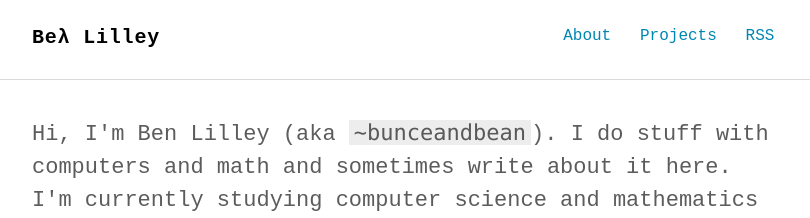
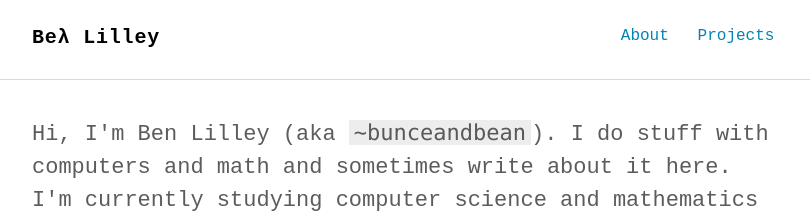
Before and after one commit to bunceandbean/bunceandbean.github.io, a Jekyll site: the page built from docs/index.html, in a window 1280 px wide. Shown: the top 218 px of the page, without its empty margins (232-1042 px from the left). Built offline with Jekyll 4.4.1, drawn with Linux system fonts in a browser that asks for light colours; some web fonts are replaced.

Commit message:
Removed RSS

```diff
--- a/blog_ideas.txt
+++ b/blog_ideas.txt
@@ -12,3 +12,4 @@
 * Python - the worst first language
 * The Cathedral, the Bizaar, and the Bizzare - A project retrospective
 * Fast inverse square root
+* Notes in textbooks (pepper, etc)
--- a/docs/_includes/nav.html
+++ b/docs/_includes/nav.html
@@ -5,7 +5,6 @@
     <ul class="navbar">
       <li><a href="{{ '/about' | prepend: site.baseurl | prepend: site.url }}">About</a></li>
       <li><a href="{{ '/projects' | prepend: site.baseurl | prepend: site.url }}">Projects</a></li>
-      <li><a href="{{ "/feed.xml" | prepend: site.baseurl | prepend: site.url }}" target="_blank">RSS</a></li>
     </ul>
   </div>
 </nav>
```
